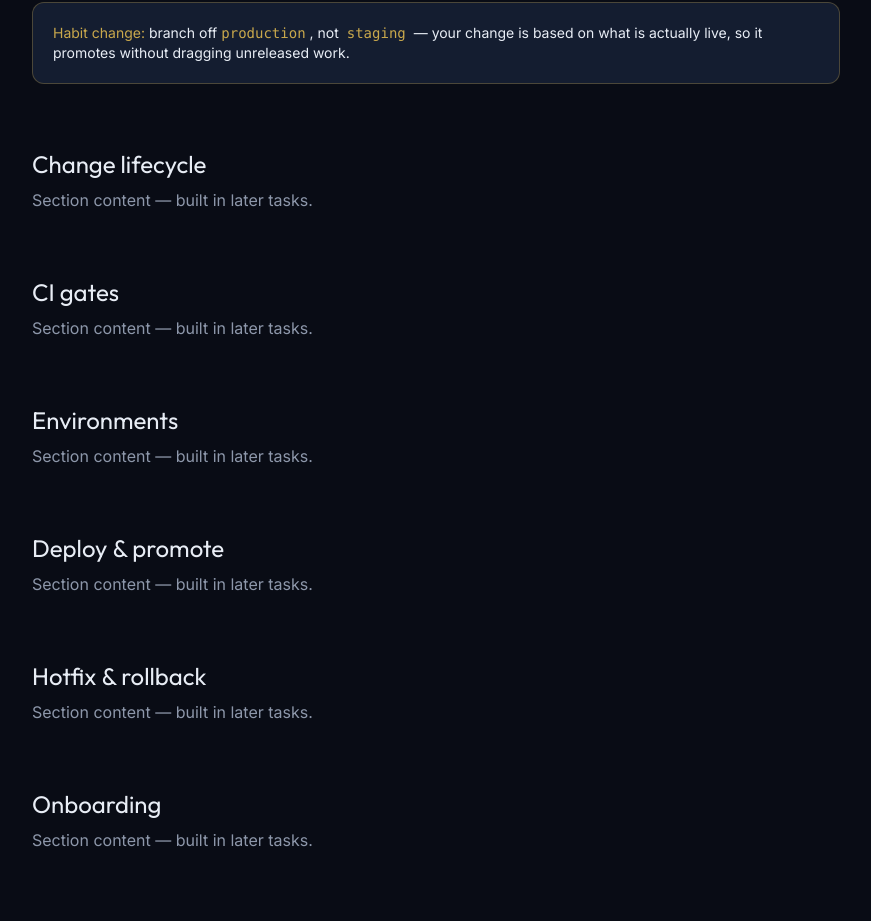
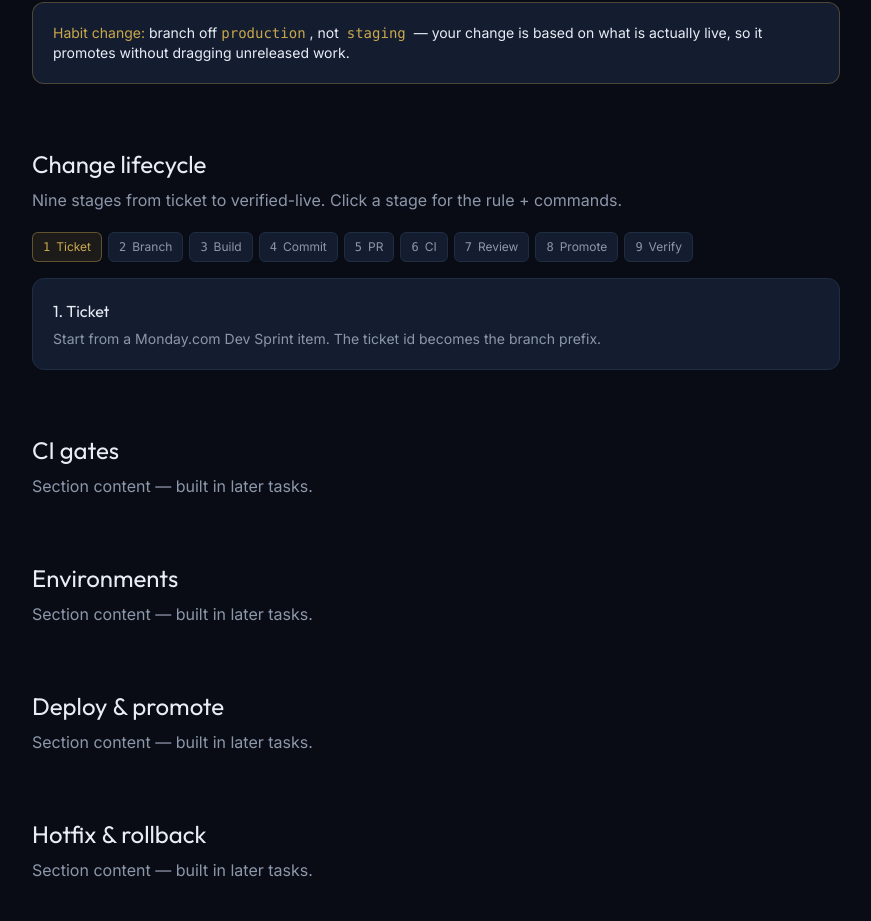
Before and after one commit to ryanpatt/portfolio, a React (Vite) app: page /medmart/devops in a window 1280 px wide. Shown: the part 1884-2805 px from the top of the page, without its empty margins (328-1199 px from the left). Built offline with nearby package versions, Linux system fonts and the light colour scheme.

Commit message:
feat(medmart): add clickable change-lifecycle strip

```diff
--- a/src/components/MedmartDevOps.tsx
+++ b/src/components/MedmartDevOps.tsx
@@ -45,6 +45,48 @@ const WHY_BULLETS: { title: string; detail: string }[] = [
   { title: 'Every change is auditable', detail: 'Conventional commits + ticket references + tagged releases mean you can answer "what shipped, when, and why" in seconds.' },
   { title: 'The pipeline survives people leaving', detail: 'Responsibilities are seats (Developer, Reviewer/Lead, Release Owner), not individuals — hand-off is a name change, not a rebuild.' },
 ]
+
+const LIFECYCLE: { n: number; key: string; title: string; detail: string; cmd?: string }[] = [
+  { n: 1, key: 'ticket',  title: 'Ticket',  detail: 'Start from a Monday.com Dev Sprint item. The ticket id becomes the branch prefix.' },
+  { n: 2, key: 'branch',  title: 'Branch',  detail: 'Cut a feature branch off the latest production (default lane).', cmd: 'git fetch origin && git switch -c MM-123-short-slug origin/production' },
+  { n: 3, key: 'build',   title: 'Build',   detail: 'Develop locally in Warden. Verify the change in a browser before pushing.' },
+  { n: 4, key: 'commit',  title: 'Commit',  detail: 'Conventional Commits + ticket reference in the message.', cmd: 'git commit -m "feat(checkout): add HSA field [MM-123]"' },
+  { n: 5, key: 'pr',      title: 'PR',      detail: 'Open a PR into staging (production for a hotfix, mm-supply for Supply work).' },
+  { n: 6, key: 'ci',      title: 'CI',      detail: 'Four gates run automatically: ticket check, conventional commits, PHPCS (changed lines), PHPStan.' },
+  { n: 7, key: 'review',  title: 'Review',  detail: 'Reviewer/Lead approves per CODEOWNERS. No self-merge of unreviewed code.' },
+  { n: 8, key: 'promote', title: 'Promote', detail: 'Merge to staging, QA on the Staging env. At release, merge staging → production; Release Owner pushes to Cloud.', cmd: 'git push magento production:production' },
+  { n: 9, key: 'verify',  title: 'Verify',  detail: 'Smoke-test critical paths on the target environment after deploy; watch logs.' },
+]
+
+function LifecycleStrip() {
+  const [open, setOpen] = useState(0)
+  return (
+    <div>
+      <div className="flex flex-wrap gap-1.5">
+        {LIFECYCLE.map((s, i) => (
+          <button
+            key={s.key}
+            onClick={() => setOpen(i)}
+            className={`flex items-center gap-1.5 rounded-md border px-2.5 py-1.5 text-xs transition-colors ${
+              open === i ? 'border-gold/40 bg-gold/10 text-gold' : 'border-border-subtle bg-card text-muted hover:text-ink'
+            }`}
+          >
+            <span className="font-mono">{s.n}</span>{s.title}
+          </button>
+        ))}
+      </div>
+      <Card className="mt-4">
+        <h3 className="font-display text-base text-ink">
+          {LIFECYCLE[open].n}. {LIFECYCLE[open].title}
+        </h3>
+        <p className="mt-1.5 text-sm text-muted">{LIFECYCLE[open].detail}</p>
+        {LIFECYCLE[open].cmd && (
+          <pre className="mt-3 overflow-x-auto rounded-lg bg-bg p-3 text-xs text-emerald-300">{LIFECYCLE[open].cmd}</pre>
+        )}
+      </Card>
+    </div>
+  )
+}
 
 const BRANCHES: { branch: string; env: string; job: string; tone: 'red' | 'gold' | 'sky' }[] = [
   { branch: 'production', env: 'Production', job: 'Source of truth = what is live. Protected. Only release merges + hotfixes land here.', tone: 'red' },
@@ -225,8 +267,14 @@ export default function MedmartDevOps() {
             </Card>
           </section>
 
+          <section id="lifecycle" className="scroll-mt-10">
+            <h2 className="font-display text-2xl text-ink">Change lifecycle</h2>
+            <p className="mt-2 max-w-2xl text-muted">Nine stages from ticket to verified-live. Click a stage for the rule + commands.</p>
+            <div className="mt-5"><LifecycleStrip /></div>
+          </section>
+
           {/* placeholders — replaced in later tasks */}
-          {SECTIONS.filter((s) => s.id !== 'why' && s.id !== 'topology' && s.id !== 'branching').map((s) => (
+          {SECTIONS.filter((s) => s.id !== 'why' && s.id !== 'topology' && s.id !== 'branching' && s.id !== 'lifecycle').map((s) => (
             <section key={s.id} id={s.id} className="scroll-mt-10">
               <h2 className="font-display text-2xl text-ink">{s.label}</h2>
               <p className="mt-2 text-muted">Section content — built in later tasks.</p>
```
